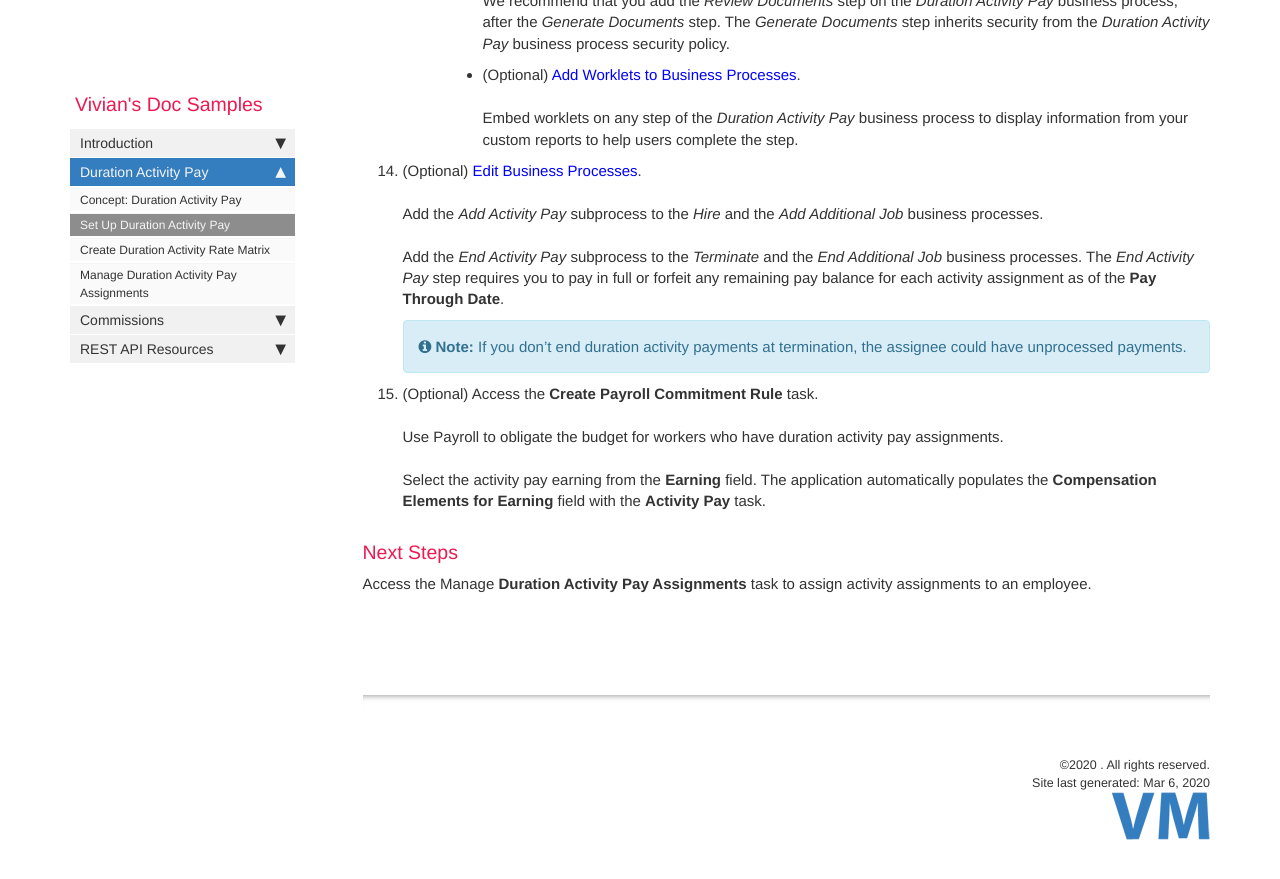
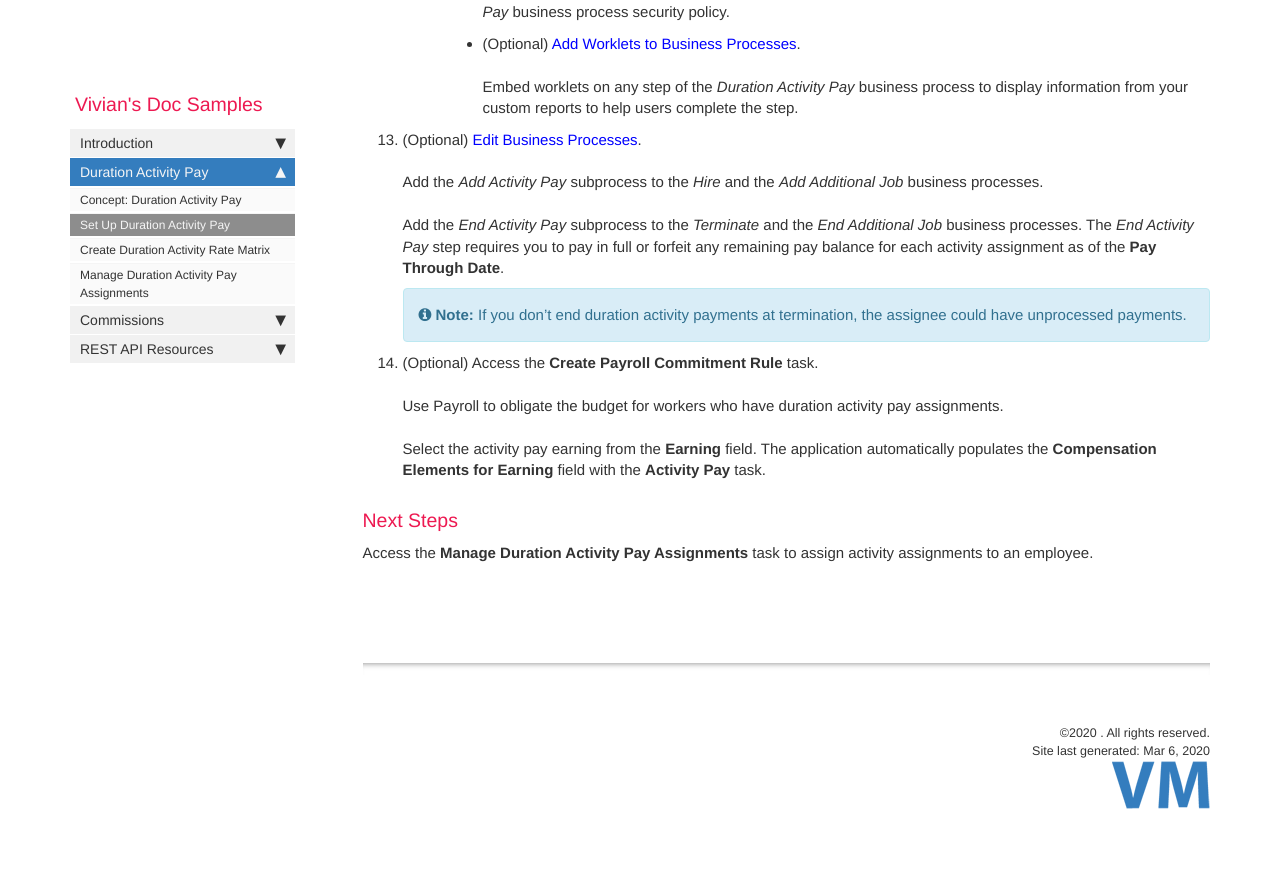
Before and after one commit to vvmc/vvmc.github.io, a Jekyll site: the page built from pages/mydoc/mydoc_set_up_duration_activity_pay.md, in a window 1280 px wide and 900 px high, scrolled down 2193 px. Shown: the top 879 px of the window. Built offline with Jekyll 4.4.1, drawn with Linux system fonts in a browser that asks for light colours; comment, search, counter and statistics services are not loaded; some of the changed text lies outside the part shown.

Commit message:
becky edit

```diff
--- a/pages/mydoc/mydoc_set_up_duration_activity_pay.md
+++ b/pages/mydoc/mydoc_set_up_duration_activity_pay.md
@@ -45,4 +44,4 @@ You can set up duration activity pay so you can pay your employees for activitie
 1. (Optional) Access the **Create Payroll Commitment Rule** task.<br/><br/>Use Payroll to obligate the budget for workers who have duration activity pay assignments.<br/><br/>Select the activity pay earning from the **Earning** field. The application automatically populates the **Compensation Elements for Earning** field with the **Activity Pay** task.
 
 ### Next Steps
-Access the Manage **Duration Activity Pay Assignments** task to assign activity assignments to an employee.
+Access the **Manage Duration Activity Pay Assignments** task to assign activity assignments to an employee.
```
Also changed, not shown: other parts of pages/mydoc/mydoc_set_up_duration_activity_pay.md (+0 -1 lines).
